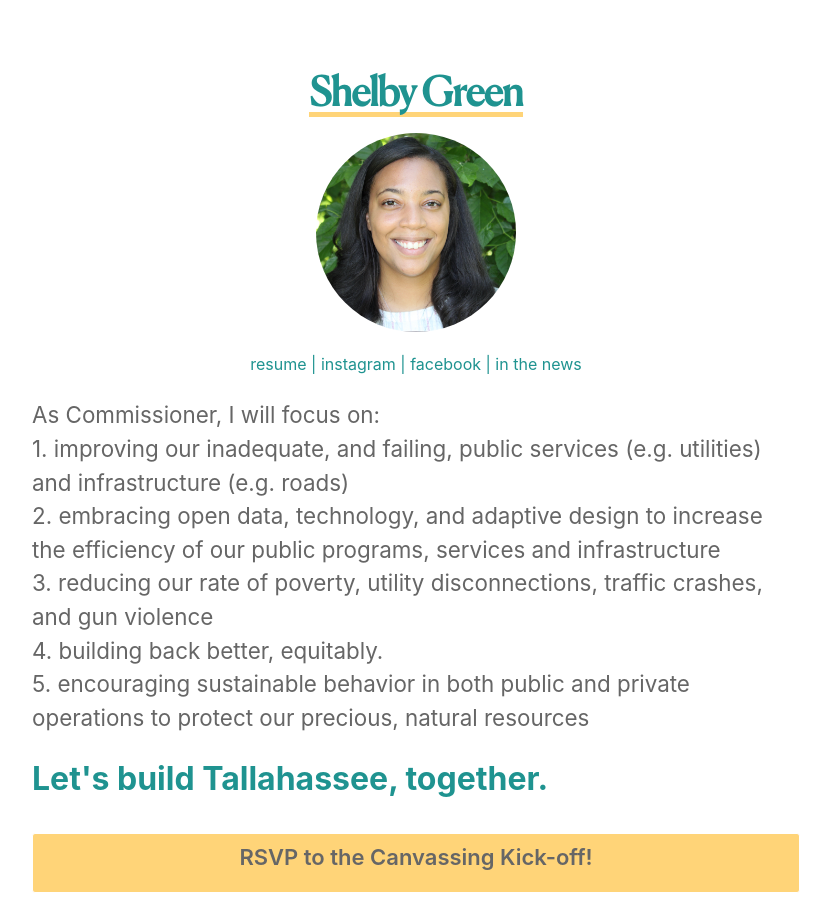
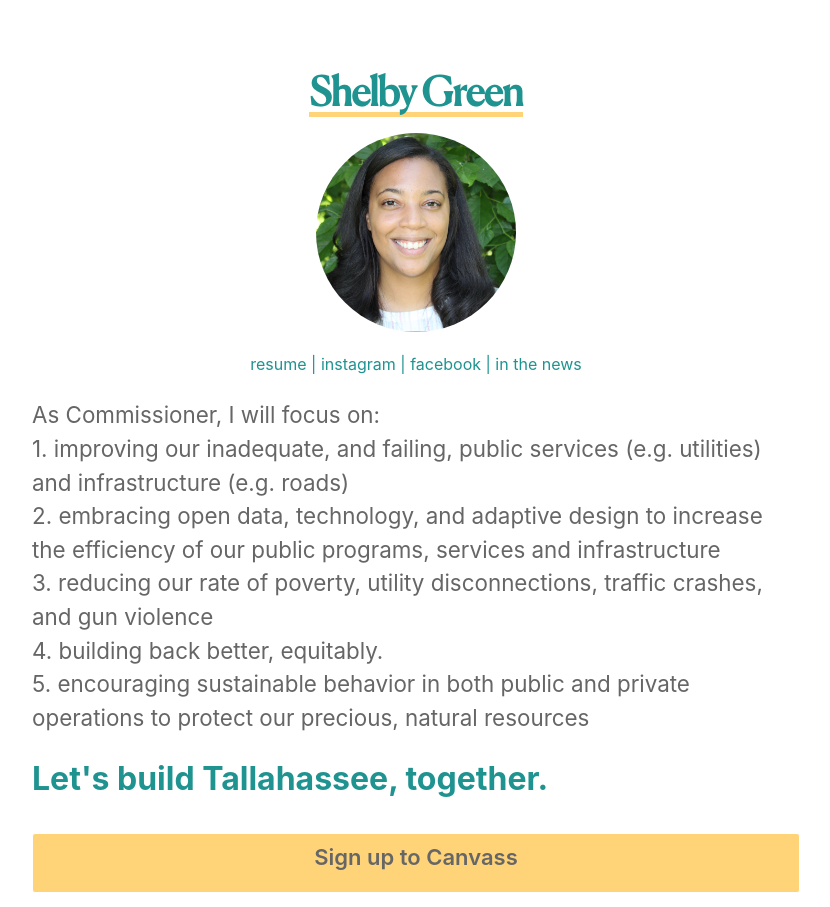
Before and after one commit to shelbygreen/campaign, a Next.js app: page / in a window 1280 px wide. Shown: the top 907 px of the page, without its empty margins (224-1054 px from the left). Built offline with nearby package versions, Linux system fonts and the light colour scheme.

Commit message:
updated canvassing link

```diff
--- a/pages/index.js
+++ b/pages/index.js
@@ -45,7 +45,7 @@ export default function Home({allPostsData}) {
       <p className={utilStyles.blurb}><b>Let's build <span id="change"></span> Tallahassee, together.</b></p>
 
       <div className={utilStyles.buttonBox}>
-      <div className={utilStyles.button}><a href="https://forms.gle/QcV6FZP9fvqS3Nn39">RSVP to the Canvassing Kick-off!</a></div>
+      <div className={utilStyles.button}><a href="https://airtable.com/shrBn1gZmpMaM8Oia">Sign up to Canvass</a></div>
       <div className={utilStyles.button}><Link href="/sign">Request a yard sign</Link></div>
       <div className={utilStyles.button}><Link href="/get-involved">Join the campaign</Link></div>
       <div className={utilStyles.button}><a href="https://secure.actblue.com/donate/shelbytlh">Donate</a></div>
```
